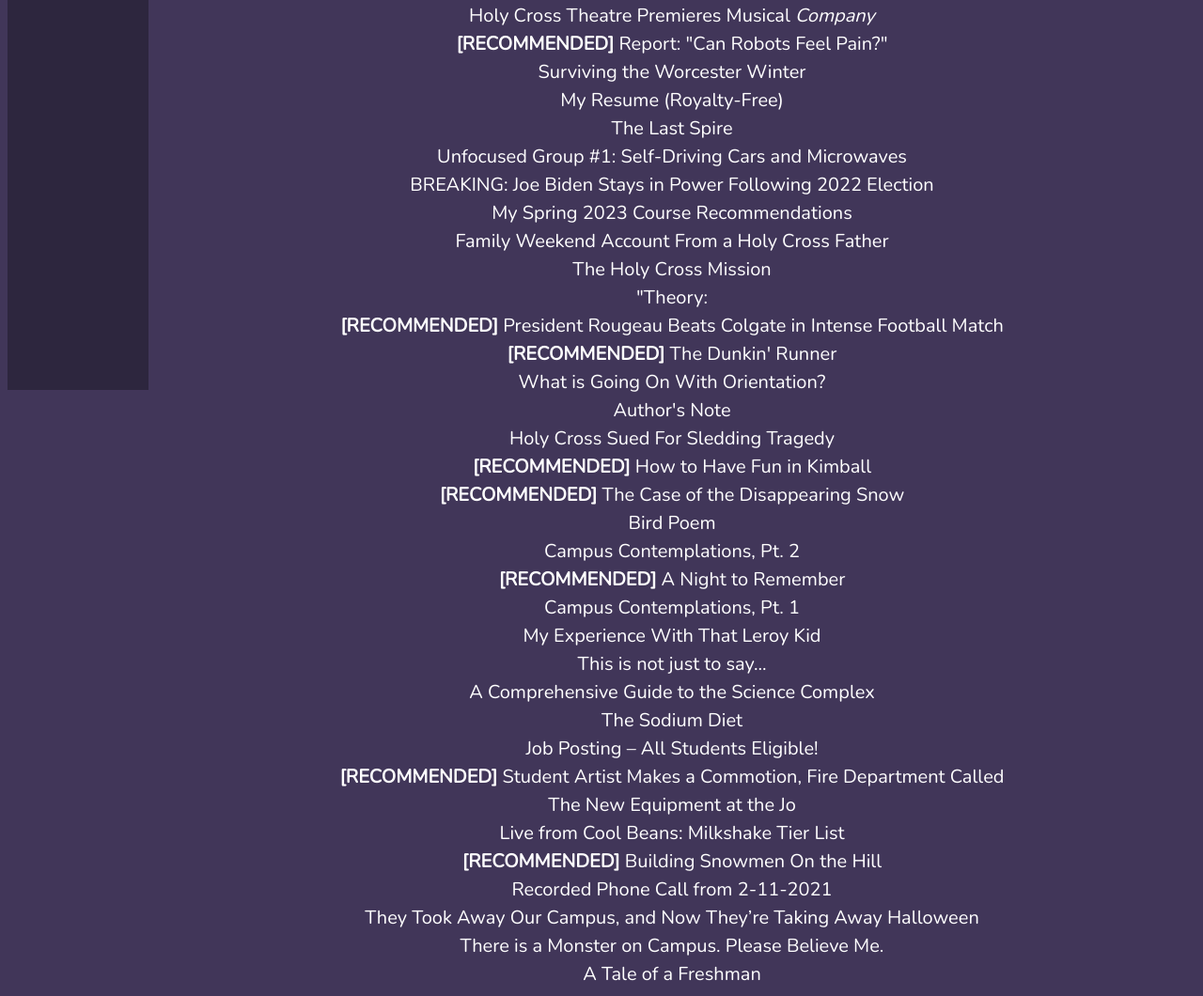
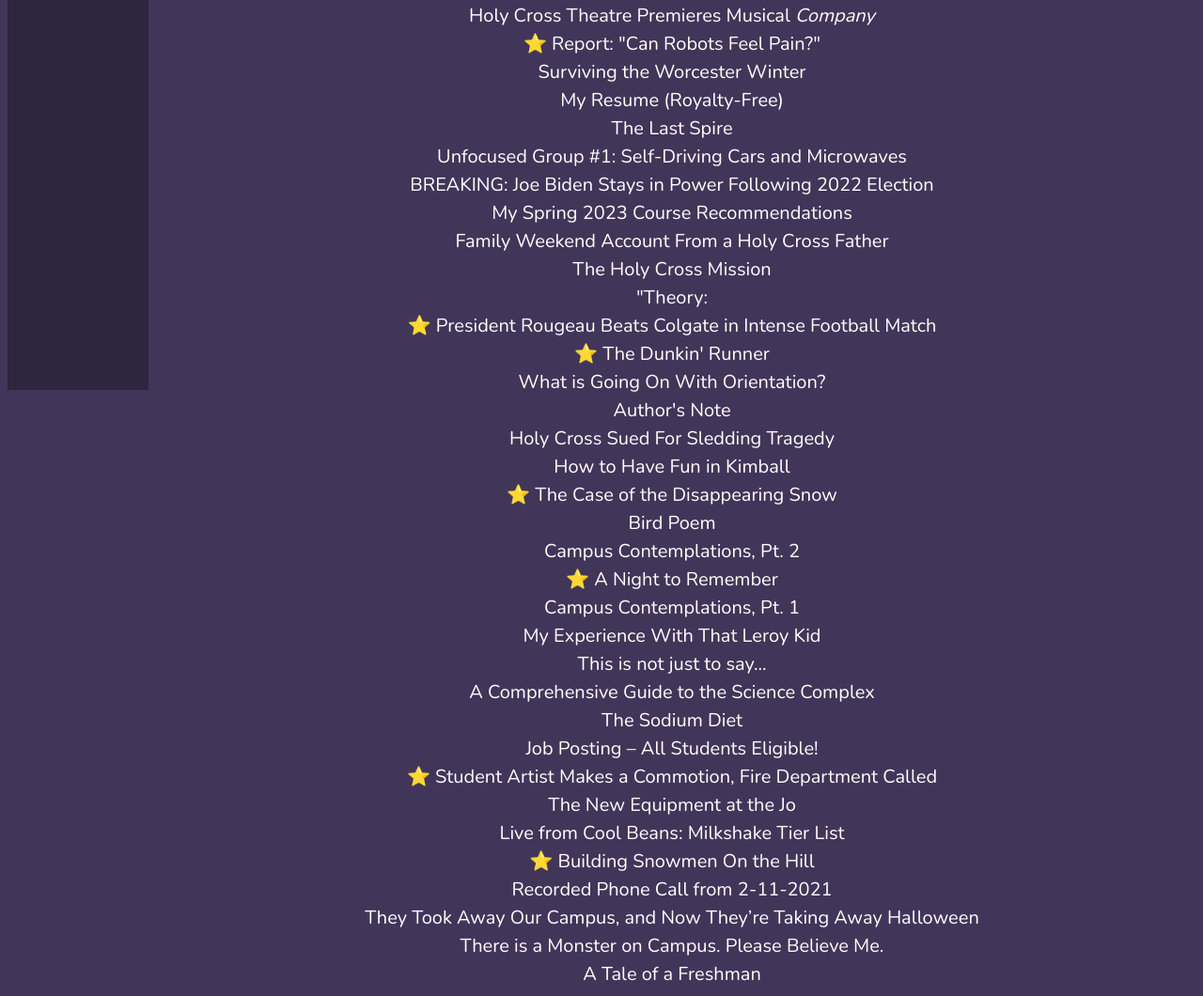
Before and after one commit to michaelvail/michaelvail.github.io, a plain HTML site: page articles.html in a window 1280 px wide. Shown: the part 409-1469 px from the top of the page at 94% size. Drawn offline with nearby package versions, Linux system fonts and the light colour scheme.

Commit message:
Update articles.html

```diff
--- a/articles.html
+++ b/articles.html
@@ -29,7 +29,7 @@
     <a href="https://docs.google.com/document/d/1NTqSaMAOypvyt_suWu7Nj5niNlCh4zTIK7-acG-e6XE/edit?usp=sharing">Gaming & Esports Club Touches Grass: An Interview With Sebastian Johns '23</a><br>
     <a href="https://docs.google.com/document/d/1f8O5tiMR1hhnuPzirT_r315ZDIN-NxgIoWYa6C5pZDg/edit?usp=sharing">A Deep Dive Into Upcoming Events on myHC</a><br>
     <a href="https://docs.google.com/document/d/12xtXDcDSNGjDnk-xREBmQg2uX17S2hl9cufpKUv5Cvk/edit?usp=sharing">Holy Cross Theatre Premieres Musical <i>Company</i></a><br>
-    <a href="https://docs.google.com/document/d/1HLoM7kFqzueVHudC6l8Xr-8boGBQNpXvoWeqtybYg8M/edit?usp=sharing"><b>[RECOMMENDED]</b> Report: "Can Robots Feel Pain?"</a><br>
+    <a href="https://docs.google.com/document/d/1HLoM7kFqzueVHudC6l8Xr-8boGBQNpXvoWeqtybYg8M/edit?usp=sharing">⭐ Report: "Can Robots Feel Pain?"</a><br>
     <a href="https://docs.google.com/document/d/1h5KaDx7WlOZLzqWuNpUn96t84o1vnH91zEYEUpNjQY0/edit?usp=sharing">Surviving the Worcester Winter</a><br>
     <a href="https://docs.google.com/document/d/1O9KqtHAue7eVulwosbRrEV4s5tZNxgpVyIrRmxrhITY/edit?usp=sharing">My Resume (Royalty-Free)</a><br>
     <a href="https://docs.google.com/document/d/1LIXL7Xi_evEmza8QDy_IgiQVnuconMWr6KorliWXaS8/edit?usp=sharing">The Last Spire</a><br>
@@ -39,26 +39,26 @@
     <a href="https://docs.google.com/document/d/1qFXnVPVcLr9eWrSiiLxqDe6sv6Wp2WK6rNjF1UOmXDU/edit?usp=sharing">Family Weekend Account From a Holy Cross Father</a><br>
     <a href="https://docs.google.com/document/d/1stroH9PjnvmGwnAdXOtExCkSpFQhMtBsXoN7vu1a0jk/edit?usp=sharing">The Holy Cross Mission</a><br>
     <a href="https://docs.google.com/document/d/1DJdEBJqUpqBBV463T3dnfExBg1GGwgruWtAtMfWDU9A/edit?usp=sharing">"Theory:</a><br>
-    <a href="https://docs.google.com/document/d/1KtAhyuSlmlwXkvUsfShmjVJc2-eM72_gMUWTi5g1aC0/edit?usp=sharing"><b>[RECOMMENDED]</b> President Rougeau Beats Colgate in Intense Football Match</a><br>
-    <a href="https://docs.google.com/document/d/1McElNo2yIY0wQb3RlWNOeW1Uhx4VzRC7bNBn3KWZWUk/edit?usp=sharing"><b>[RECOMMENDED]</b> The Dunkin' Runner</a><br>
+    <a href="https://docs.google.com/document/d/1KtAhyuSlmlwXkvUsfShmjVJc2-eM72_gMUWTi5g1aC0/edit?usp=sharing">⭐ President Rougeau Beats Colgate in Intense Football Match</a><br>
+    <a href="https://docs.google.com/document/d/1McElNo2yIY0wQb3RlWNOeW1Uhx4VzRC7bNBn3KWZWUk/edit?usp=sharing">⭐ The Dunkin' Runner</a><br>
     <a href="https://docs.google.com/document/d/1tCVVQwiLecaEy7ODtfZWM5aU0qqO7m4AFoZ_WmScwnE/edit?usp=sharing">What is Going On With Orientation?</a><br>
     <a href="https://docs.google.com/document/d/1SroVJYBP3NJ1X7BEvuPDCEzIcNAN-fQ0jYqu0x8KFLc/edit?usp=sharing">Author's Note</a><br>
     <a href="https://docs.google.com/document/d/14mktOoUW-O48vzxAKaDMYqG-TDXHwirX1Z-5NE4pYjo/edit?usp=sharing">Holy Cross Sued For Sledding Tragedy</a><br>
-    <a href="https://docs.google.com/document/d/1PhfAUbW4FrY7hVQOOfurkZpLlUS5MPfKv69XUfdWbt0/edit?usp=sharing"><b>[RECOMMENDED]</b> How to Have Fun in Kimball</a><br>
-    <a href="https://docs.google.com/document/d/1ZIFXRr-qSua5k9kuSNnl2FYD9Z0pZHQBPa5tikGq5ww/edit?usp=sharing"><b>[RECOMMENDED]</b> The Case of the Disappearing Snow</a><br>
+    <a href="https://docs.google.com/document/d/1PhfAUbW4FrY7hVQOOfurkZpLlUS5MPfKv69XUfdWbt0/edit?usp=sharing">How to Have Fun in Kimball</a><br>
+    <a href="https://docs.google.com/document/d/1ZIFXRr-qSua5k9kuSNnl2FYD9Z0pZHQBPa5tikGq5ww/edit?usp=sharing">⭐ The Case of the Disappearing Snow</a><br>
     <a href="https://docs.google.com/document/d/1g0bbUdH5doLyZ-7rOL9gbgrPLQ9jzdA9ZyX0Ni6YfwY/edit?usp=sharing">Bird Poem</a><br>
     <a href="https://docs.google.com/document/d/114ay8BF1cFP7ElhRH7mRpWYXZBvgoyMnkfB4LajYHjU/edit?usp=sharing">Campus Contemplations, Pt. 2</a><br>
-    <a href="https://docs.google.com/document/d/1J3YELr2kvZvb2VSP0oGiLctZ8PsKfqMqdNEWXo6bpxQ/edit?usp=sharing"><b>[RECOMMENDED]</b> A Night to Remember</a><br>
+    <a href="https://docs.google.com/document/d/1J3YELr2kvZvb2VSP0oGiLctZ8PsKfqMqdNEWXo6bpxQ/edit?usp=sharing">⭐ A Night to Remember</a><br>
     <a href="https://docs.google.com/document/d/1xYEquz-zGjUm98upoVmzveF8XAq47cNlSc49f_SYFRE/edit?usp=sharing">Campus Contemplations, Pt. 1</a><br>
     <a href="https://docs.google.com/document/d/11jNQ5R1Rqt-YXzTAwEod-y5TfStMpQ2duTgb3vtV1dQ/edit?usp=sharing">My Experience With That Leroy Kid</a><br>
     <a href="https://docs.google.com/document/d/1fOdbCKW-ILXq8nKO_I4BDCJbcTPMD-R3ZMKbUQNR-VQ/edit?usp=sharing">This is not just to say...</a><br>
     <a href="https://docs.google.com/document/d/1k9ie1VXwJlD1ZwdQ1yyxrsNn-sVPo0NsFmCSd6d5d5o/edit?usp=sharing">A Comprehensive Guide to the Science Complex</a><br>
     <a href="https://docs.google.com/document/d/1Y1EZeunNANCl8U0A_h50dqL-09Cyfq2Xe4SXXjnIJfI/edit?usp=sharing">The Sodium Diet</a><br>
     <a href="https://docs.google.com/document/d/1sbvxGaS09m0gprag3yLsJLmcYNWmUEGvG7CoeSB-nx8/edit?usp=sharing">Job Posting – All Students Eligible!</a><br>
-    <a href="https://docs.google.com/document/d/1dPSTd9rpwNIrKXkb4Gpxu8iJUNC5II_WYe0XMbKMTaw/edit?usp=sharing"><b>[RECOMMENDED]</b> Student Artist Makes a Commotion, Fire Department Called</a><br>
+    <a href="https://docs.google.com/document/d/1dPSTd9rpwNIrKXkb4Gpxu8iJUNC5II_WYe0XMbKMTaw/edit?usp=sharing">⭐ Student Artist Makes a Commotion, Fire Department Called</a><br>
     <a href="https://docs.google.com/document/d/1TX9oo5cwNAHrr892FeKNg8igoj4_pZEpQHXLJKtglGg/edit?usp=sharing">The New Equipment at the Jo</a><br>
     <a href="https://docs.google.com/document/d/1nAJTSnWbKqFY-IbrYZYnUHymvZcsLgdIfl2aV26PxSE/edit?usp=sharing">Live from Cool Beans: Milkshake Tier List</a><br>
-    <a href="https://docs.google.com/document/d/1EcnSvCHwX-xxeqgZvzaI5sFvr6Z0V_EnrPNdpEKvld0/edit?usp=sharing"><b>[RECOMMENDED]</b> Building Snowmen On the Hill</a><br>
+    <a href="https://docs.google.com/document/d/1EcnSvCHwX-xxeqgZvzaI5sFvr6Z0V_EnrPNdpEKvld0/edit?usp=sharing">⭐ Building Snowmen On the Hill</a><br>
     <a href="https://docs.google.com/document/d/159jsfaT8IpZQXtaj7mlNglkfv1yiB-p-nAb_WwWm2Vw/edit?usp=sharing">Recorded Phone Call from 2-11-2021</a><br>
     <a href="https://docs.google.com/document/d/1r2BHX0EXYHf1QGv-khNj_J7acmY1fQv5rU8F16cQRHQ/edit?usp=sharing">They Took Away Our Campus, and Now They’re Taking Away Halloween</a><br>
     <a href="https://docs.google.com/document/d/1IpTE2AMvSeKGqQIIKCyAIGZCzcvIDXl--qDwywebSME/edit?usp=sharing">There is a Monster on Campus. Please Believe Me.</a><br>
```
